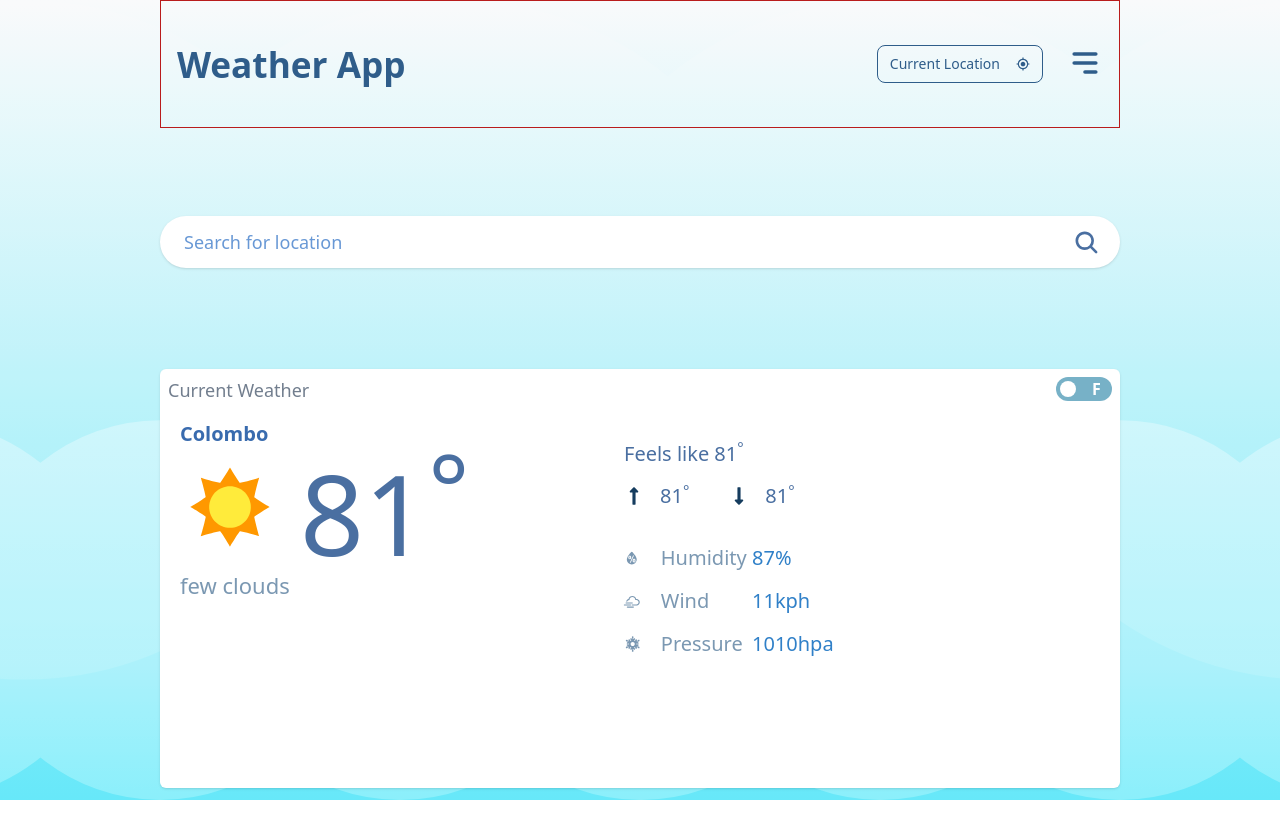
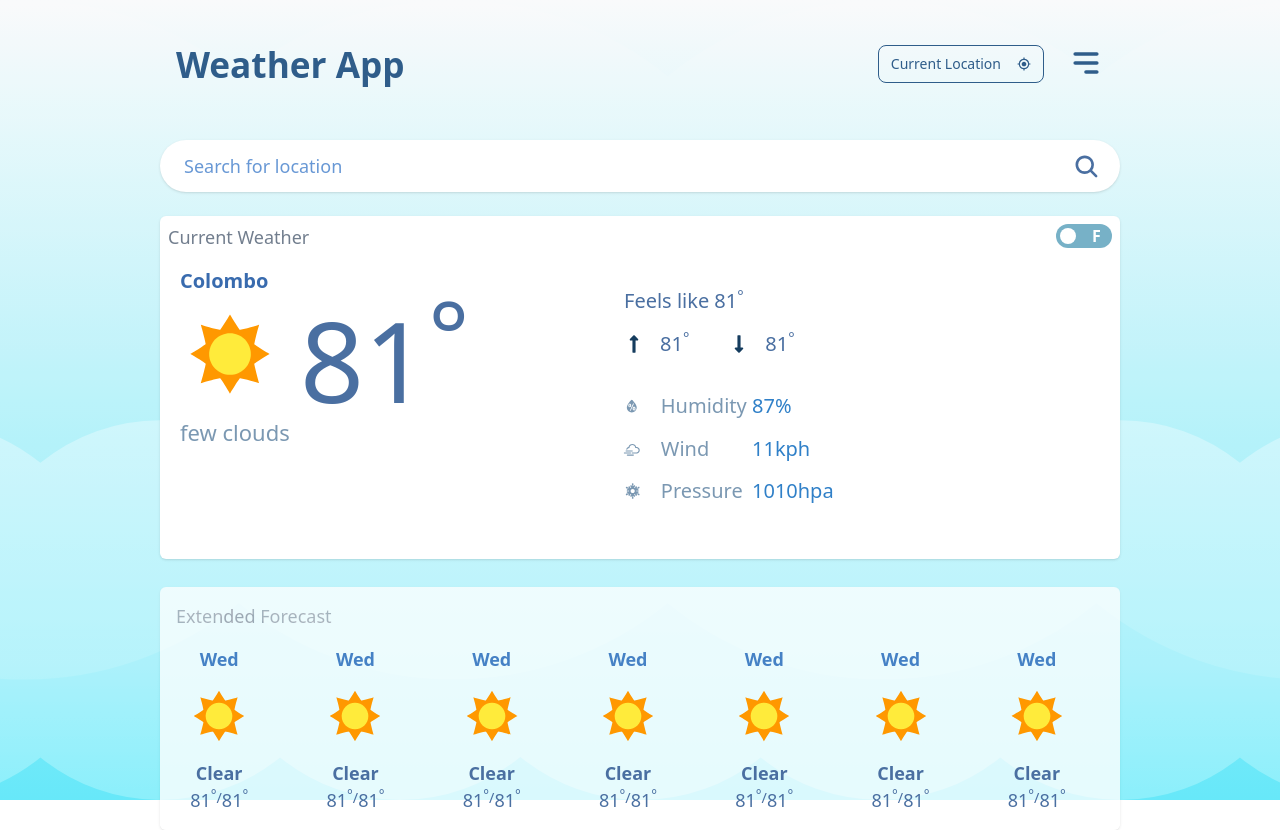
Before and after one commit to KasunUmesh/React-Weather-app, a React (Vite) app: page / in a window 1280 px wide. Before the commit the page ends 800 px from the top, so only its background shows below. Built offline with nearby package versions, Linux system fonts and the light colour scheme.

Commit message:
Forecast Created

```diff
--- /dev/null
+++ b/src/components/Forecast/Forecast.jsx
@@ -0,0 +1,21 @@
+import Forecastitem from "./forecastitem"
+
+
+function Forecast() {
+  return (
+    <div className="mt-4 bg-[#ffffffbf] shadow rounded-md p-4 overflow-hidden mb-6 w-[960px] m-3">
+        <p className="font-medium text-[1.125rem] text-[#727E8E]">Extended Forecast</p>
+        <div className="flex justify-between overflow-x-auto last:mr-0 ">
+            <Forecastitem/>
+            <Forecastitem/>
+            <Forecastitem/>
+            <Forecastitem/>
+            <Forecastitem/>
+            <Forecastitem/>
+            <Forecastitem/>
+        </div>
+    </div>
+  )
+}
+
+export default Forecast
--- /dev/null
+++ b/src/components/Forecast/forecastitem.jsx
@@ -0,0 +1,23 @@
+
+function Forecastitem() {
+  return (
+    <div className="flex flex-col items-center mt-4 z-50 mr-6">
+        <p className="font-semibold text-[1.125rem] text-[#4581c5]">Wed</p>
+        <img src="src/assets/weather/sunny.svg" alt="" className="w-[4rem] h-[4rem] m-[0.7rem]"/>
+        <p className="font-semibold text-[1.125rem] text-[#4a6fa1]">Clear</p>
+        <span className="flex text-[1.125rem] text-[#4a6fa1] text-center ">
+            <p className="">
+                81
+                <sup>&deg;</sup>
+            </p>
+            <small>/</small>
+            <p className="">
+                81
+                <sup>&deg;</sup>
+            </p>
+        </span>
+    </div>
+  )
+}
+
+export default Forecastitem
--- a/src/components/Header/Header.jsx
+++ b/src/components/Header/Header.jsx
@@ -3,7 +3,7 @@ import { MdMyLocation } from "react-icons/md";
 
 function Header() {
   return (
-    <nav className="flex justify-between items-center h-[8rem] border border-red-700 z-50 w-[960px] p-4">
+    <nav className="flex justify-between items-center h-[8rem] z-50 w-[960px] p-4">
       <p className="shrink text-[2.2rem] capitalize text-[#2F5D8A]">
         <a href="#" className="font-bold capitalize">
           Weather App
--- a/src/pages/Home.jsx
+++ b/src/pages/Home.jsx
@@ -1,4 +1,5 @@
 import CurrentWeather from "../components/CurrentWeather/CurrentWeather"
+import Forecast from "../components/Forecast/Forecast"
 import Header from "../components/Header/Header"
 
 import Search from "../components/Search/Search"
@@ -11,6 +12,7 @@ function Home() {
         <Header/>
         <Search/>
         <CurrentWeather/>
+        <Forecast/>
     </div>
   )
 }
```
